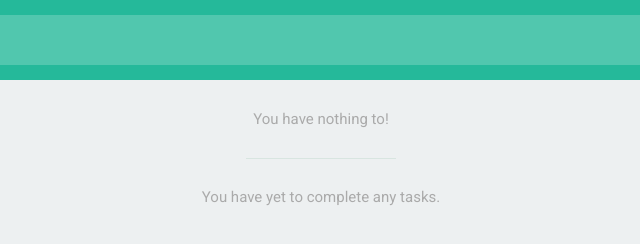
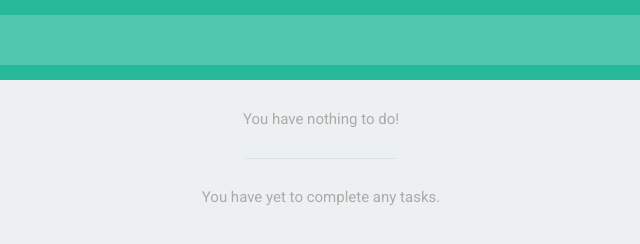
Before and after one commit to sajg1/todo_list_app, a plain HTML site: page app/index.html in a window 1280 px wide. Shown: the full height of the page, 319-959 px from the left. Drawn offline with Linux system fonts and the light colour scheme.

Commit message:
grammar mistake in css tag

```diff
--- a/app/resources/css/style.css
+++ b/app/resources/css/style.css
@@ -229,7 +229,7 @@ ul.todo#completed:before {
 }
 
 ul.todo#todo:empty:after {
-  content: 'You have nothing to!';
+  content: 'You have nothing to do!';
   margin: 15px 0 0 0;
 }
 
```
